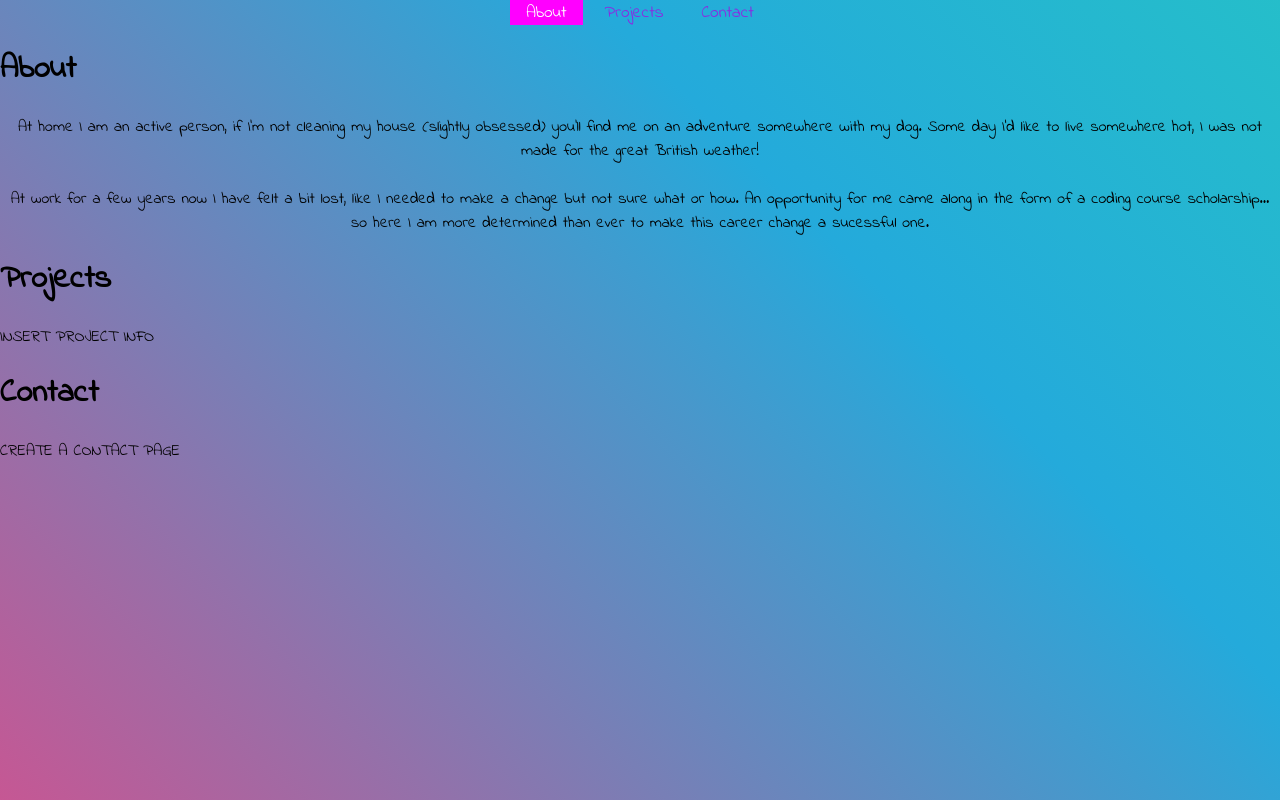
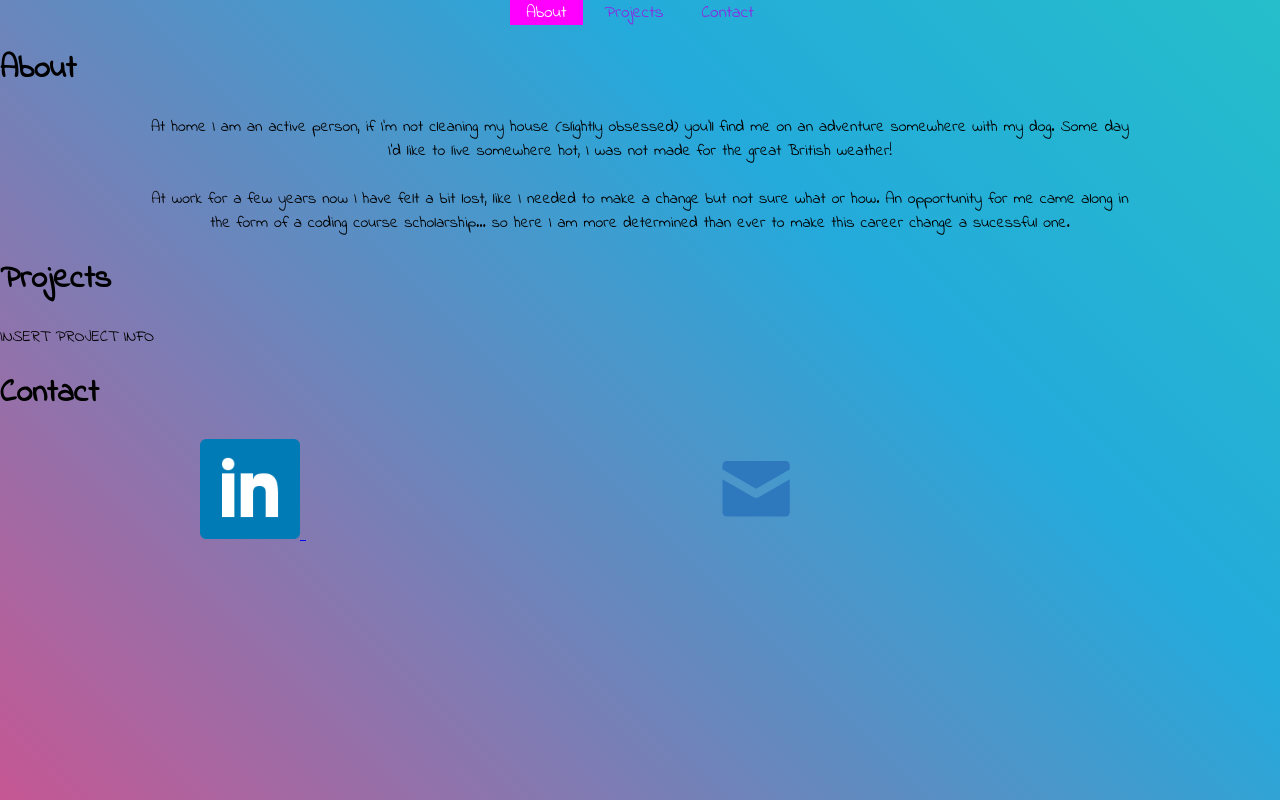
Before and after one commit to RebekahKirk/portfolio, a plain HTML site: page index.html in a window 1280 px wide. Drawn offline with Linux system fonts and the light colour scheme.

Commit message:
Uploading changes

```diff
--- a/index.html
+++ b/index.html
@@ -18,6 +18,7 @@
     </div>
     <div>
         <p id="para1">
+            <!-- <img src="rk.jpg" width="100" height="125"> -->
             At home I am an active person, if I'm not cleaning my house (slightly obsessed) you'll find me on an adventure somewhere with my dog. Some day I'd like to live somewhere hot, I was not made for the great British weather!
             <br>
             <br>
@@ -31,6 +32,7 @@
     <div>
         <p id="para2">
              INSERT PROJECT INFO
+
         </p>
     </div>
 </div>
@@ -39,7 +41,13 @@
         <h1 id="contact"> Contact </h1>
     </div>
     <div>
-        <p> CREATE A CONTACT PAGE </p>
+    <p id="para3">
+        <a href=https://uk.linkedin.com/in/rebekah-kirk-525a06113>
+        <img src="linkedinbutton.png"
+        width="100" height="100">
+        <a href=mailto:rebekah.kirk@srm.com><img src="email4.png" width="100" height="100">
+    </p>
+        <!-- <p> CREATE A CONTACT PAGE </p> -->
     </div>
 </div>
 <body>
--- a/style.css
+++ b/style.css
@@ -46,19 +46,24 @@ body {
     0% {background-position: 0%}
     100% {background-position: 100%}
   }
-/* h1 {
+h1 {
     font: bolder
     text-align: center;
-} */
+}
 .about {
     align-content: center;
 }
 #para1 {
     text-align: center;
+    padding-left: 150px;
+    padding-right: 150px;
 }
 #para2 {
 
 }
-#para3 {
-
+#para3 a:link {
+    /* padding-left: 500px; */
+    align-content: center;
+    column-count: 2;
+    padding: 200px;
 }
```
Also changed, not shown: email4.png (added), linkedin.png (added), linkedinbutton.png (added), rk.jpg (added), 1 other file.
